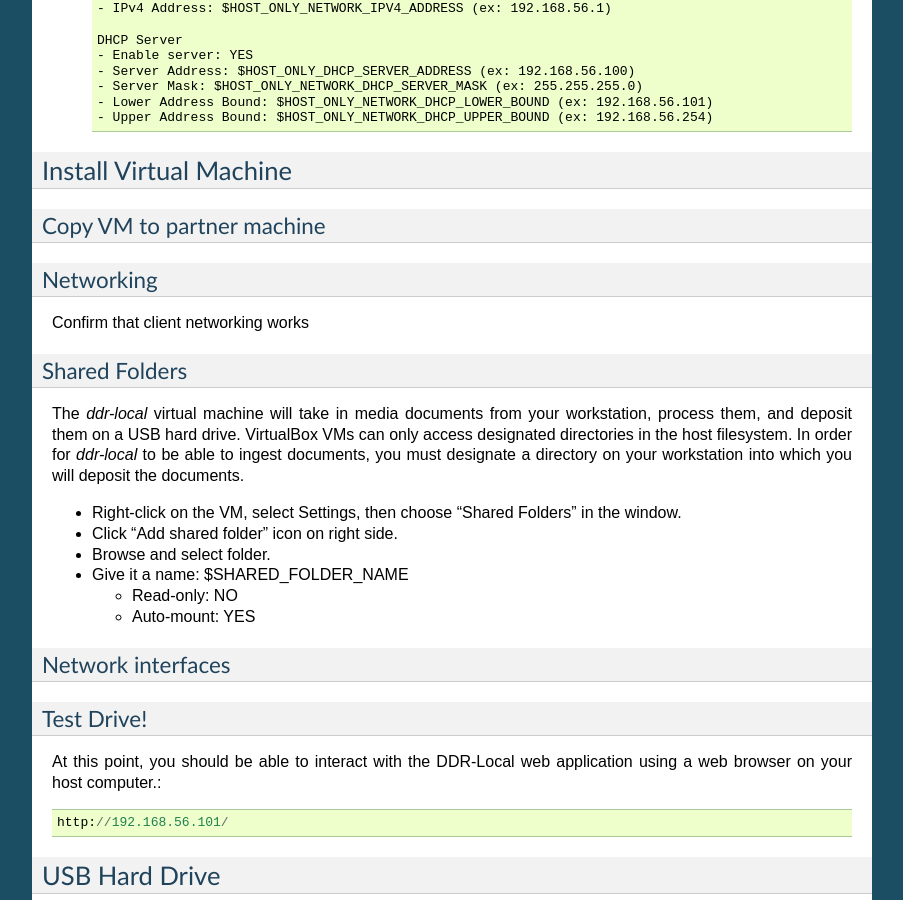
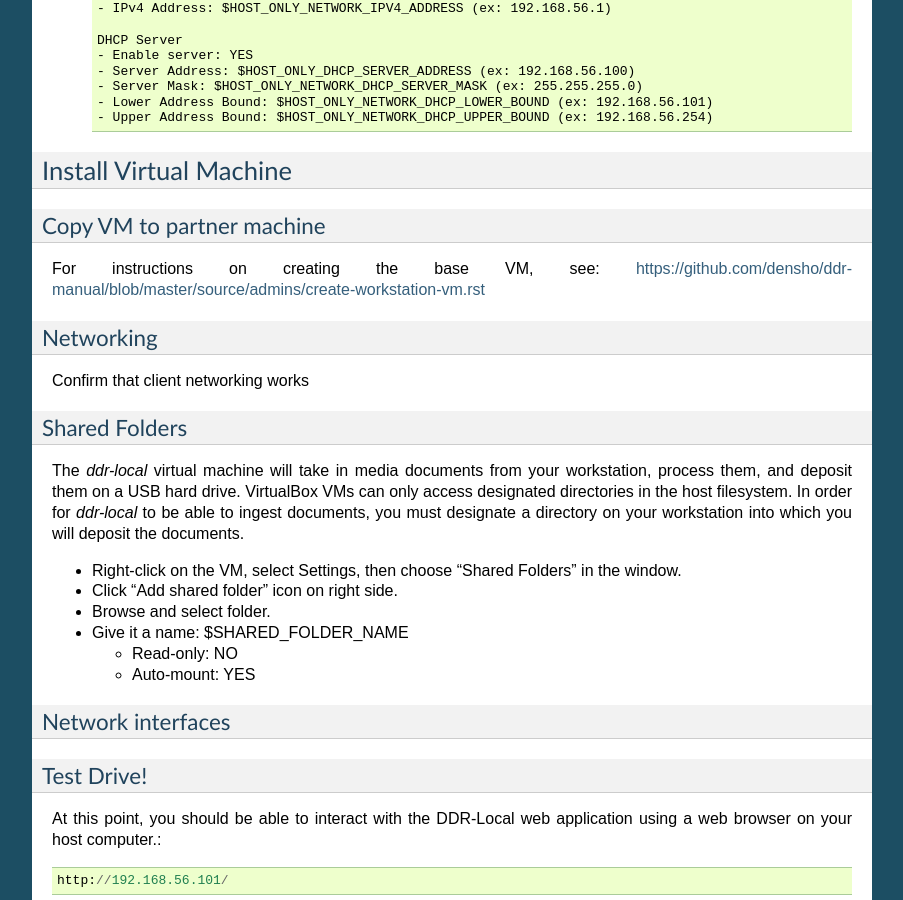
Before and after one commit to denshoproject/ddr-manual, a Sphinx documentation site: the page built from source/admins/setup-workstation.rst, in a window 1280 px wide and 900 px high, scrolled down 792 px. Shown: the whole window, without its empty margins (198-1101 px from the left). Built offline with Sphinx 7.4.7, drawn with Linux system fonts in a browser that asks for light colours; pages that are not in the unit, such as notebooks, are missing from menus.

Commit message:
Update setup-workstation.rst

```diff
--- a/source/admins/setup-workstation.rst
+++ b/source/admins/setup-workstation.rst
@@ -62,7 +62,7 @@
 Copy VM to partner machine
 --------------------------
 
-
+For instructions on creating the base VM, see: https://github.com/densho/ddr-manual/blob/master/source/admins/create-workstation-vm.rst
 
 Networking
 ----------
```
